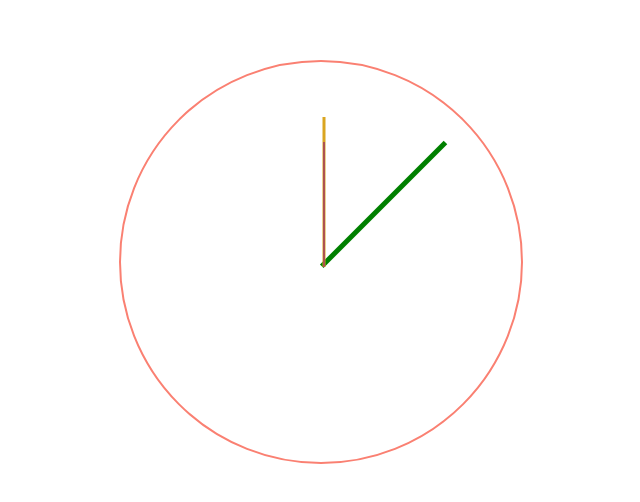
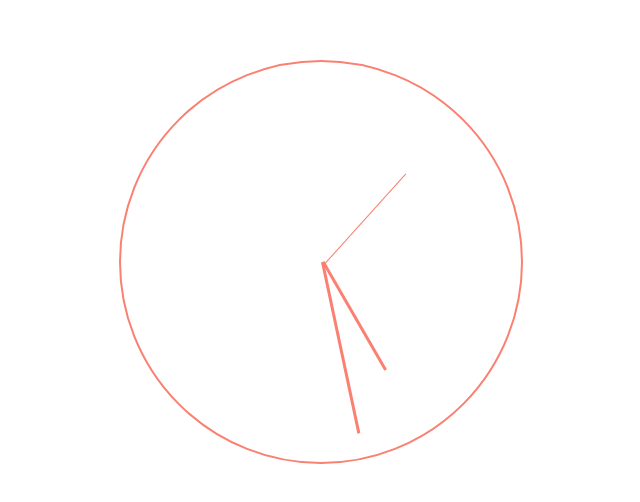
Before and after one commit to Ingvirb/klukka, a React (Vite) app: page / in a window 1280 px wide. Shown: the part 138-640 px from the top of the page, without its empty margins (319-959 px from the left). Built offline with nearby package versions, Linux system fonts and the light colour scheme.

Commit message:
búa til klukkuvísa sem tikka

```diff
--- a/src/App.tsx
+++ b/src/App.tsx
@@ -2,12 +2,16 @@ import useTime from "./useTime";
 import * as S from "./styles";
 
 export default function Clock() {
+  const time = useTime();
+
+  console.log(time);
+
   return (
     <S.Wrapper>
       <S.Clock>
-        <S.HourHand />
-        <S.MinuteHand />
-        <S.SecondHand />
+        <S.HourHand rotation={time.hours} />
+        <S.MinuteHand rotation={time.minutes} />
+        <S.SecondHand rotation={time.seconds} />
       </S.Clock>
     </S.Wrapper>
   );
--- a/src/styles.ts
+++ b/src/styles.ts
@@ -16,37 +16,37 @@ export const Clock = styled.div`
   //background-color: green;
 `;
 
-export const HourHand = styled.div`
+export const HourHand = styled.div<{ rotation: number }>`
   height: 5px;
   width: 5px;
   //background-color: aliceblue;
   position: absolute;
   top: 50%;
   left: 50%;
-  transform: rotate(45deg);
+  transform: rotate(${(p) => p.rotation}deg);
   &:after {
     content: "";
-    height: 175px;
-    width: 5px;
-    background-color: green;
+    height: 125px;
+    width: 3px;
+    background-color: salmon;
     position: absolute;
     bottom: 0;
   }
 `;
 
-export const MinuteHand = styled.div`
+export const MinuteHand = styled.div<{ rotation: number }>`
   height: 5px;
   width: 5px;
   //background-color: aliceblue;
   position: absolute;
   top: 50%;
   left: 50%;
-  //transform: translate(-50%, -50%);
+  transform: rotate(${(p) => p.rotation}deg);
   &:after {
     content: "";
-    height: 150px;
+    height: 175px;
     width: 3px;
-    background-color: goldenrod;
+    background-color: salmon;
     position: absolute;
     bottom: 0;
     left: 50%;
@@ -54,19 +54,19 @@ export const MinuteHand = styled.div`
   }
 `;
 
-export const SecondHand = styled.div`
+export const SecondHand = styled.div<{ rotation: number }>`
   height: 5px;
   width: 5px;
   //background-color: aliceblue;
   position: absolute;
   top: 50%;
   left: 50%;
-  //transform: translate(-50%, -50%);
+  transform: rotate(${(p) => p.rotation}deg);
   &:after {
     content: "";
     height: 125px;
     width: 1px;
-    background-color: purple;
+    background-color: salmon;
     position: absolute;
     bottom: 0;
     left: 50%;
--- a/src/useTime.ts
+++ b/src/useTime.ts
@@ -8,13 +8,15 @@ export default function useTime() {
   useEffect(() => {
     const interval = setInterval(() => {
       const date = new Date();
-      date.getHours();
-      date.getMinutes();
-      date.getSeconds();
+      setHours(Math.floor((date.getHours() / 24) * 360));
+      setMinutes(Math.floor((date.getMinutes() / 60) * 360));
+      setSeconds(Math.floor((date.getSeconds() / 60) * 360));
     }, 1000);
 
     return () => {
       clearInterval(interval);
     };
   }, []);
+
+  return { hours, minutes, seconds };
 }
```
